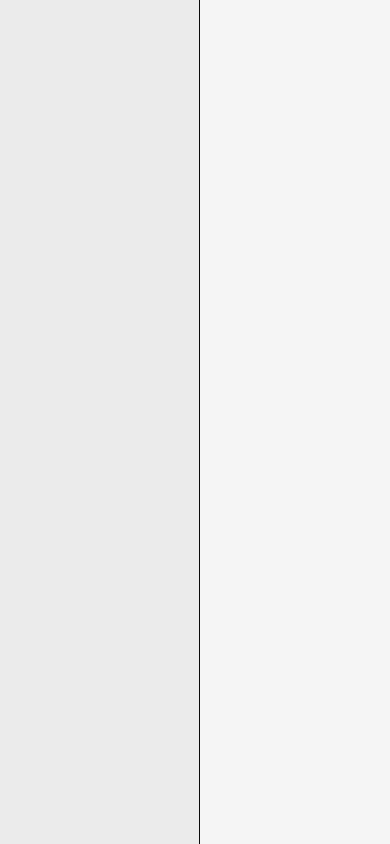
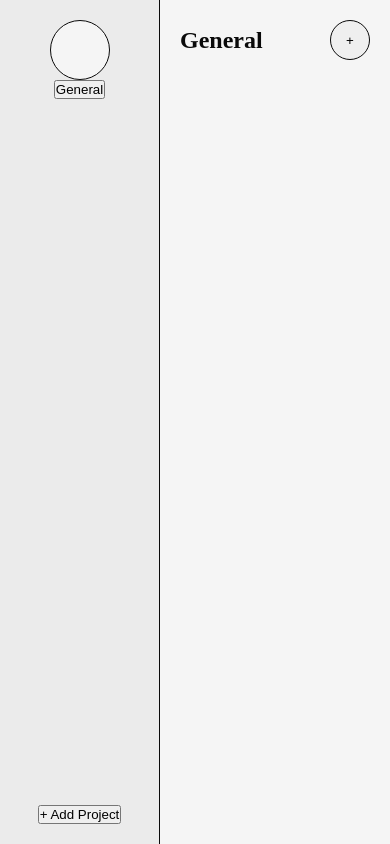
Before and after one commit to simone-gasparini-94/to-do-list, a website built with webpack: page src/template.html in a window 390 px wide. Built offline with nearby package versions, Linux system fonts and the light colour scheme.

Commit message:
Add first function for the ui
Add a function that creates an empty div when
the add button is clicked.
This div will be populated with a form.

```diff
--- a/src/index.js
+++ b/src/index.js
@@ -1,4 +1,7 @@
 import "./styles/styles.css";
+import {
+    addTodoContainer,
+} from "./ui.js"
 import {
     logTodoList,
     logCompletedList,
@@ -8,14 +11,5 @@ import {
     toggleComplete
 } from "./todo.js";
 
-addTodo("study", "study JavaScript", "2025-03-10", "high", "work");
-addTodo("study", "study JavaScript", "2025-03-10", "high", "work");
-addTodo("study", "study JavaScript", "2025-03-10", "high", "work");
-
-removeTodo(2);
-
-logTodoList();
-
-toggleComplete(1);
-
-logCompletedList();
+const addTodoButton = document.querySelector(".add-task");
+addTodoButton.addEventListener("click", addTodoContainer);
--- a/src/styles/styles.css
+++ b/src/styles/styles.css
@@ -14,16 +14,57 @@
 body {
     color: var(--off-black);
     background-color: var(--off-white);
-
     display: flex;
-
     height: 100vh;
 }
 
 .sidebar {
     background-color: var(--light-grey);
+    border-right: 0.4px solid var(--off-black);
+    width: 160px;
+    display: flex;
+    flex-direction: column;
+    align-items: center;
+    justify-content: space-between;
+    gap: 40px;
+    padding: 20px;
+}
 
-    border-right: 0.4px solid var(--off-black);
+.sidebar-top-container {
+    display: flex;
+    flex-direction: column;
+    align-items: center;
+}
 
-    width: 200px;
+.avatar {
+    width: 60px;
+    height: 60px;
+    border-radius: 50%;
+    border: 0.4px solid var(--off-black);
+    background-color: var(--off-white);
 }
+
+.main {
+    flex: 1;
+    padding: 20px;
+}
+
+.top-section {
+    display: flex;
+    justify-content: space-between;
+    width: 100%;
+    align-items: center;
+}
+
+.add-task {
+    width: 40px;
+    height: 40px;
+    border-radius: 50%;
+    border: 0.4px solid var(--off-black);
+}
+
+.todo {
+    height: 120px;
+    width: 100%;
+    background-color: var(--off-black);
+}
--- a/src/template.html
+++ b/src/template.html
@@ -6,7 +6,23 @@
     <title>Document</title>
 </head>
 <body>
-    <section class="sidebar"></section>
-    <section class="main"></section>
+    <section class="sidebar">
+        <div class="sidebar-top-container">
+            <div class="avatar"></div>
+            <div class="projects-container">
+                <button class="general">General</button>
+            </div>
+        </div>
+        <div class="sidebar-bottom-container">
+            <button class="add-project">+ Add Project</button>
+        </div>
+    </section>
+    <section class="main">
+        <div class="top-section">
+            <h1 class="project-title">General</h1>
+            <button class="add-task">+</button>
+        </div>
+        <div class="task-container"></div>
+    </section>
 </body>
 </html>
--- a/src/todo.js
+++ b/src/todo.js
@@ -44,7 +44,7 @@ export function logProjectList() {
 export function addTodo(title, description, dueDate, priority, project) {
     const todo = new Todo(title, description, dueDate, priority, project);
     todoList.push(todo);
-    //if (project) addToProjects();
+    if (project) addToProjects(todo);
 }
 
 export function removeTodo(index) {
@@ -57,4 +57,16 @@ export function toggleComplete(index) {
     completedList.push(completed);
 }
 
+function addToProjects(todo) {
+    const targetProject = projectList.find(project => project.name === todo.project);
+    if (!targetProject) addProject(todo);
+    if (targetProject) targetProject.list.push();
+}
+
+function addProject(todo) {
+    const project = new Project(todo.project);
+    project.list.push(todo);
+    projectList.push(project);
+}
+
 createInitialProjects();
--- a/src/ui.js
+++ b/src/ui.js
@@ -0,0 +1,7 @@
+export function addTodoContainer() {
+    const todoContainer = document.querySelector(".task-container");
+    const newTodo = document.createElement("div");
+    newTodo.classList.add("todo");
+    todoContainer.appendChild(newTodo);
+    console.log("add todo")
+}
```
